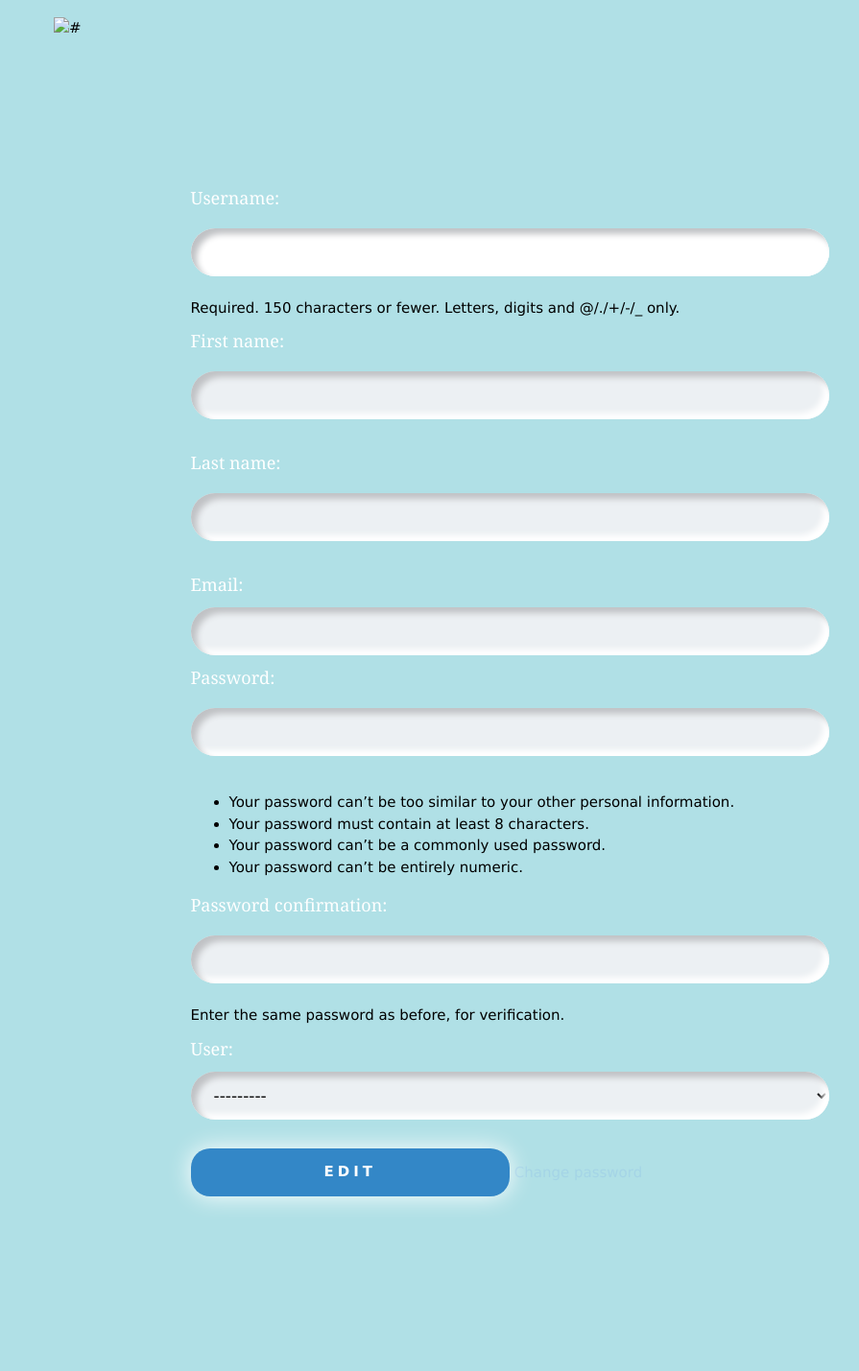
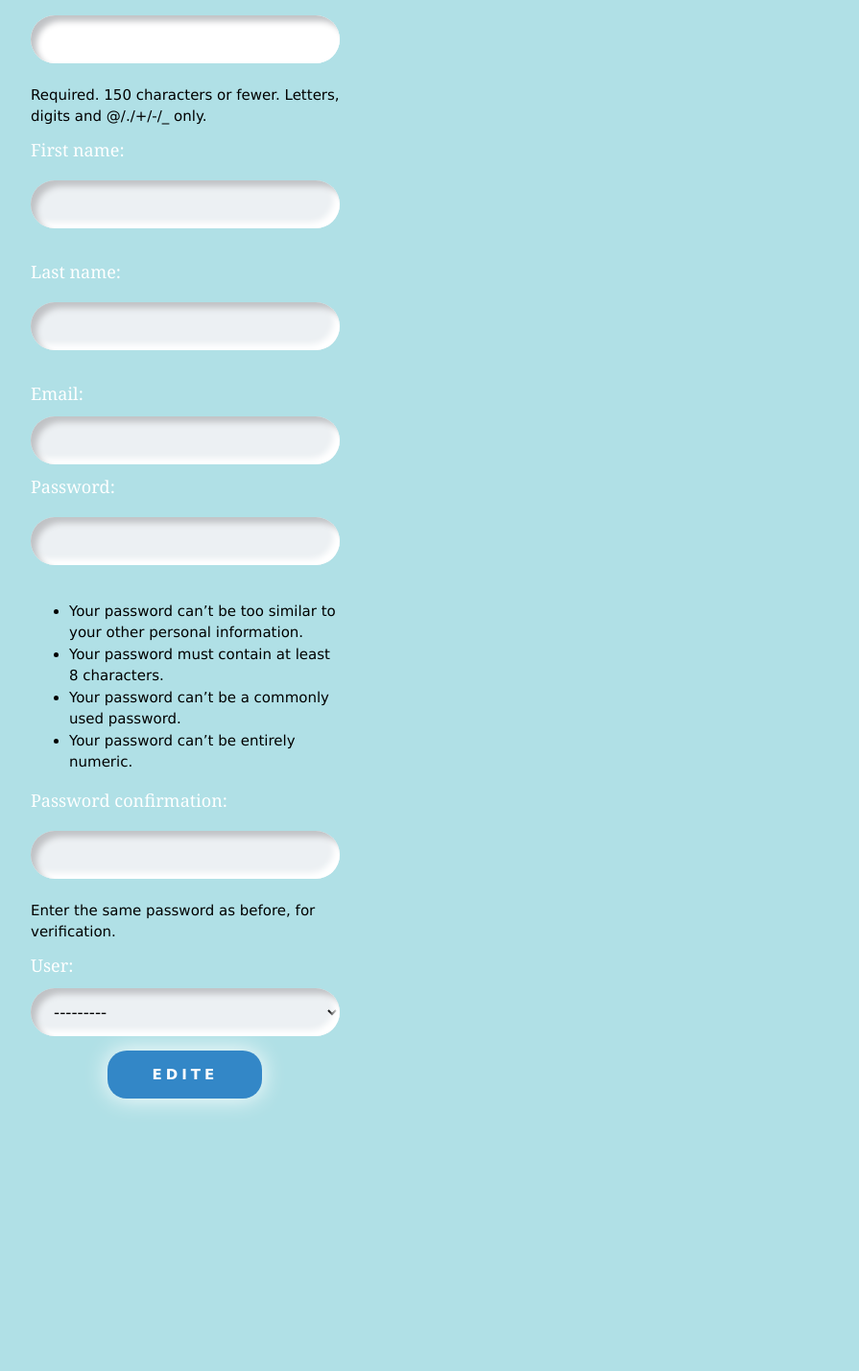
Before and after one commit to niki9011/Electric, a Django app: template electrical_drive/templates/accounts/user_profile.html in a window 1280 px wide. Shown: the part 868-2297 px from the top of the page at 96% size, without its empty margins (234-1129 px from the left). After the commit the page ends 2025 px from the top, so only its background shows below. Run offline with Django 3.2, Linux system fonts and the light colour scheme; the template is opened without the code that fills it: values that come from a table or form of the project are taken from there, others are empty.

Commit message:
update RegisterUserForm

```diff
--- a/electrical_drive/electrical_drive/accounts/forms.py
+++ b/electrical_drive/electrical_drive/accounts/forms.py
@@ -16,44 +16,9 @@ class ProfileCreateForm(forms.ModelForm):
 UserModel = get_user_model()
 
 
-class RegisterUserForm(auth_forms.UserCreationForm):
-    consent = forms.BooleanField()
-    first_name = forms.CharField(
-        max_length=30,
-        required=True
-    )
-
-    password2 = forms.CharField(
-        label=_("Repeat Password"),
-        widget=forms.PasswordInput(attrs={"autocomplete": "new-password"}),
-        strip=False,
-        help_text=_("Repeat password, please"),
-    )
-
-    def __init__(self, *args, **kwargs):
-        super().__init__(*args, **kwargs)
-        self.fields['password1'].help_text = _('It works')
-
-    def save(self, commit=True):
-        user = super().save(commit)
-
-        profile = Profile(
-            first_name=self.cleaned_data['first_name'],
-            user=user,
-        )
-        if commit:
-            profile.save()
-
-        return user
-
-    class Meta(auth_forms.UserCreationForm.Meta):
-        model = UserModel
-        fields = ('email',)
-
-
 class RegisterUserForm(UserCreationForm):
     email = forms.EmailField()
-    # picture = forms.URLField()
+
     class Meta:
         model = User
         fields = ["username", "first_name", "last_name", "email", "password1", "password2"]
--- a/electrical_drive/templates/accounts/change-password.html
+++ b/electrical_drive/templates/accounts/change-password.html
@@ -1,8 +1,7 @@
 {% load static %}
 
-<!DOCTYPE html>
-<html>
-
+{% extends 'home/site.html' %}
+{% block site_content %}
 <body>
 <meta charset="UTF-8">
 <meta name="viewport" content="width=device-width, initial-scale=1">
--- a/electrical_drive/templates/accounts/user_profile.html
+++ b/electrical_drive/templates/accounts/user_profile.html
@@ -2,17 +2,21 @@
 {% block site_content %}
     <body style="background-color:powderblue;">
 
+     <div class="w3-row-padding">
+        <div class="w3-col s4">
 
-    <div class="container">
-        <h1>Hello, {{ user.username }}</h1>
-        <img src="{{ user.image.url }}" alt="#"
-                    style="width:500px">
-        <form class="w-50 m-auto" method="post" style=" margin: 10%; padding: 5% 5%">
+{#    <div class="container">#}
+            <h1>Hello, {{ user.username }}</h1>
+{#            <img src="{{ user.image.url }}" alt="">#}
+{#                    style="width:500px">#}
+        <form action="{% url "change_password" %}" method="post" target="_blank">
+{#        <form class="w-50 m-auto" method="post" style=" margin: 10%; padding: 5% 5%">#}
             {{ user_form }}
             {{ profile_form }}
             {% csrf_token %}
-            <button type="submit" class="btn btn-primary">Edit</button>
-            <a href="{% url 'change_password' %}">Change password</a>
+{#            <button type="submit"  class="btn btn-primary">Edit</button>#}
+{#            <a href="{% url 'change_password' %}" class="btn btn-primary">EDITE</a>#}
+        <button type="submit" class="btn btn-primary" style=" margin: 25%; margin-top: 1em; padding: 2% 2%;">Edite</button>
         </form>
     </div>
 {% endblock %}
```
